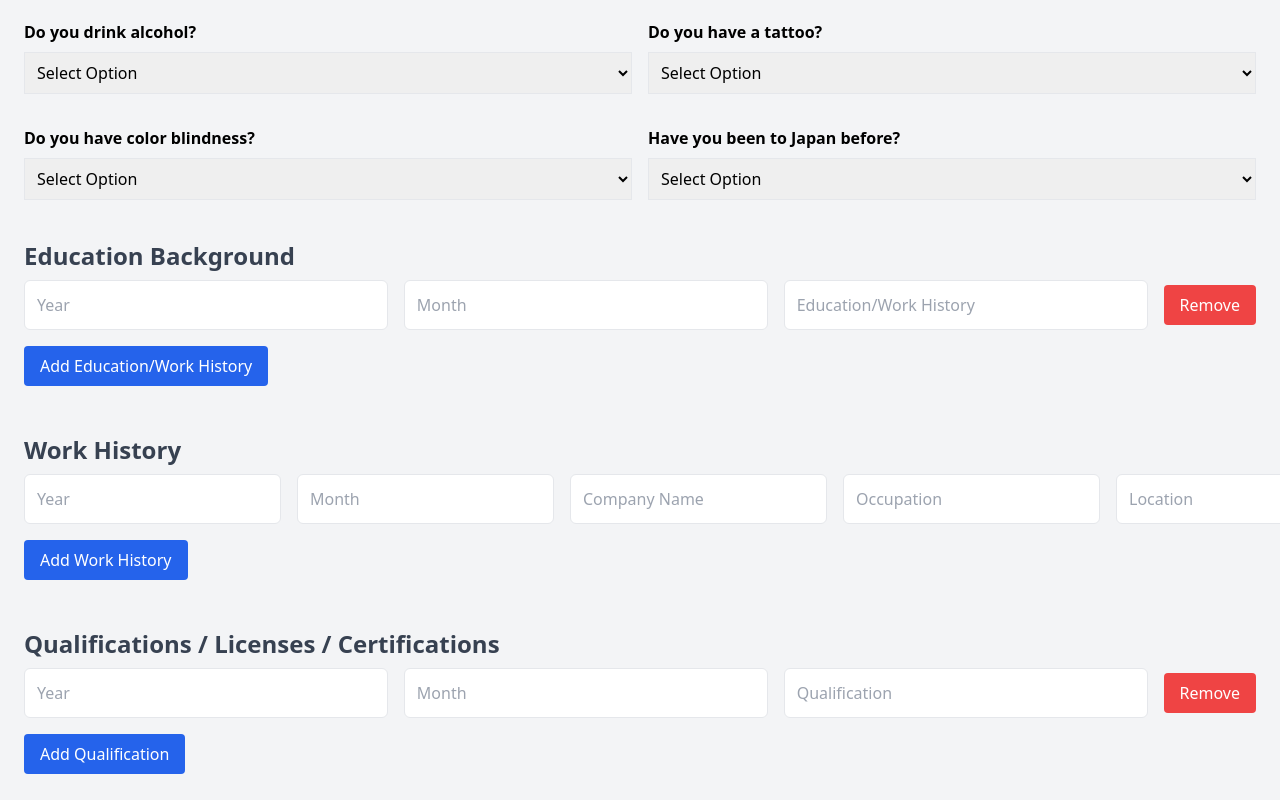
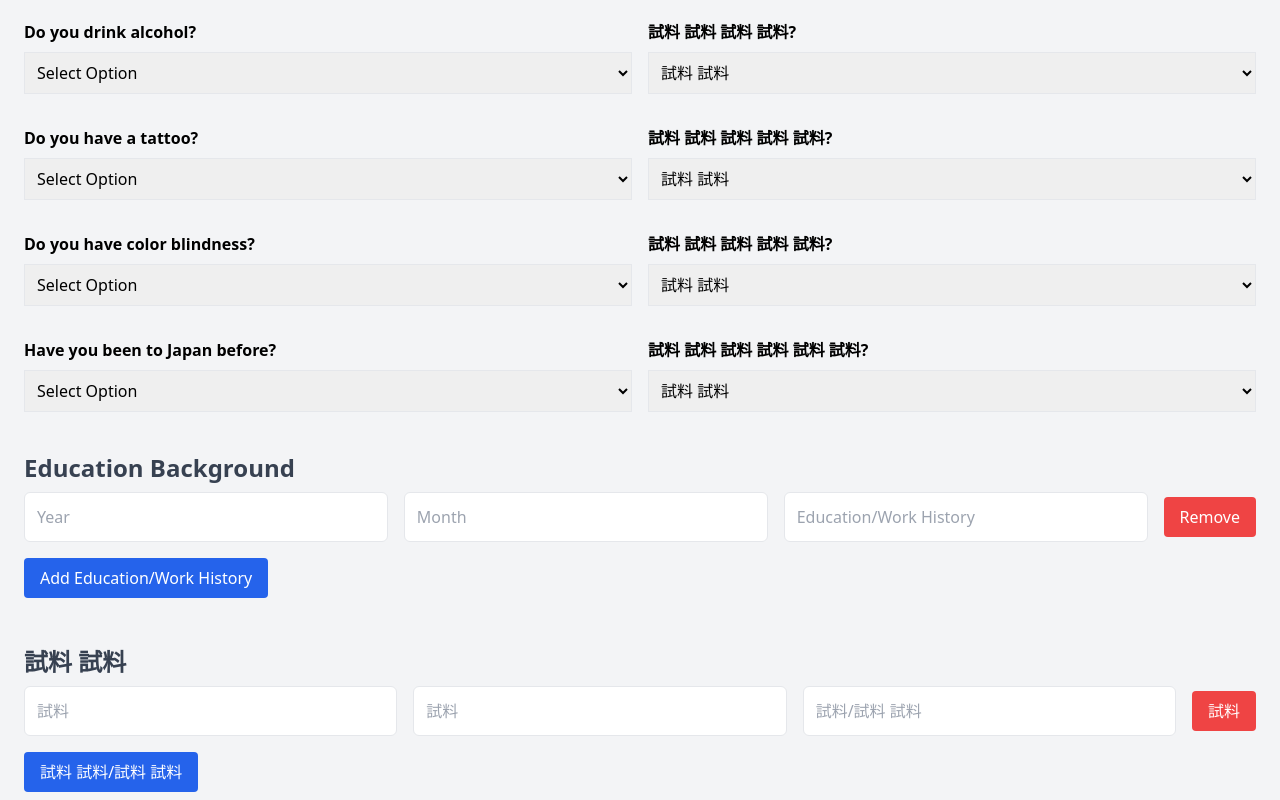
Before and after one commit to Rukshan2000/devAtmo, a React (Create React App) app: page / in a window 1280 px wide. Shown: the part 1620-2420 px from the top of the page. Built offline with nearby package versions, Linux system fonts and the light colour scheme.

Commit message:
japan test 3

```diff
--- a/src/components/dataForm.jsx
+++ b/src/components/dataForm.jsx
@@ -255,7 +255,16 @@ function DataForm({ onSubmit }) {
     <select name="alcohol" value={formState.alcohol} onChange={handleChange} className="w-full p-2 border">
         <option value="">Select Option</option>
         <option value="Yes">Yes</option>
-        <option value="No">No</option>
+        <option value="Nos">No</option>
+    </select>
+</div>
+
+<div className="mb-4">
+    <label className="block mb-2 font-bold">試料 試料 試料 試料?</label>
+    <select name="alcohol" value={formState.alcohol} onChange={handleChange} className="w-full p-2 border">
+        <option value="">試料 試料</option>
+        <option value="Yes">試料</option>
+        <option value="Nos">試料</option>
     </select>
 </div>
 
@@ -267,6 +276,14 @@ function DataForm({ onSubmit }) {
         <option value="No">No</option>
     </select>
 </div>
+<div className="mb-4">
+    <label className="block mb-2 font-bold">試料 試料 試料 試料 試料?</label>
+    <select name="tattoo" value={formState.tattoo} onChange={handleChange} className="w-full p-2 border">
+        <option value="">試料 試料</option>
+        <option value="Yes">試料</option>
+        <option value="No">試料</option>
+    </select>
+</div>
 
 <div className="mb-4">
     <label className="block mb-2 font-bold">Do you have color blindness?</label>
@@ -276,6 +293,14 @@ function DataForm({ onSubmit }) {
         <option value="No">No</option>
     </select>
 </div>
+<div className="mb-4">
+    <label className="block mb-2 font-bold">試料 試料 試料 試料 試料?</label>
+    <select name="colorBlindness" value={formState.colorBlindness} onChange={handleChange} className="w-full p-2 border">
+        <option value="">試料 試料</option>
+        <option value="Yes">試料</option>
+        <option value="No">試料</option>
+    </select>
+</div>
 
 <div className="mb-4">
     <label className="block mb-2 font-bold">Have you been to Japan before?</label>
@@ -283,6 +308,15 @@ function DataForm({ onSubmit }) {
         <option value="">Select Option</option>
         <option value="Yes">Yes</option>
         <option value="No">No</option>
+    </select>
+</div>
+
+<div className="mb-4">
+    <label className="block mb-2 font-bold">試料 試料 試料 試料 試料 試料?</label>
+    <select name="beenToJapan" value={formState.beenToJapan} onChange={handleChange} className="w-full p-2 border">
+        <option value="">試料 試料</option>
+        <option value="Yes">試料</option>
+        <option value="No">試料</option>
     </select>
 </div>
 </div>
@@ -301,6 +335,16 @@ function DataForm({ onSubmit }) {
             ))}
             <button type="button" onClick={() => addRow('education')} className="px-4 py-2 mb-6 text-white bg-blue-600 rounded">Add Education/Work History</button>
 
+            <h3 className="mt-6 mb-2 text-2xl font-bold text-gray-700">試料 試料</h3>
+            {formState.education.map((item, index) => (
+                <div key={index} className="flex flex-col gap-4 mb-4 lg:flex-row lg:gap-4">
+                    <input type="text" name="year" placeholder="試料" value={item.year} onChange={(e) => handleDynamicChange(index, 'education', e)} className="flex-1 p-3 border rounded-md" />
+                    <input type="text" name="month" placeholder="試料" value={item.month} onChange={(e) => handleDynamicChange(index, 'education', e)} className="flex-1 p-3 border rounded-md" />
+                    <input type="text" name="background" placeholder="試料/試料 試料" value={item.background} onChange={(e) => handleDynamicChange(index, 'education', e)} className="flex-1 p-3 border rounded-md" />
+                    <button type="button" onClick={() => removeRow(index, 'education')} className="self-center px-4 py-2 text-white bg-red-500 rounded">試料</button>
+                </div>
+            ))}
+            <button type="button" onClick={() => addRow('education')} className="px-4 py-2 mb-6 text-white bg-blue-600 rounded">試料 試料/試料 試料</button>
             {/* Work History Section */}
             <h3 className="mt-6 mb-2 text-2xl font-bold text-gray-700">Work History</h3>
             {formState.workHistory.map((item, index) => (
```
